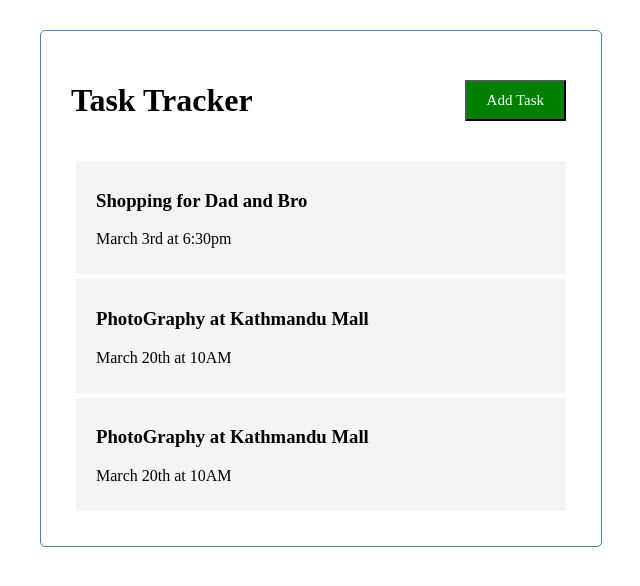
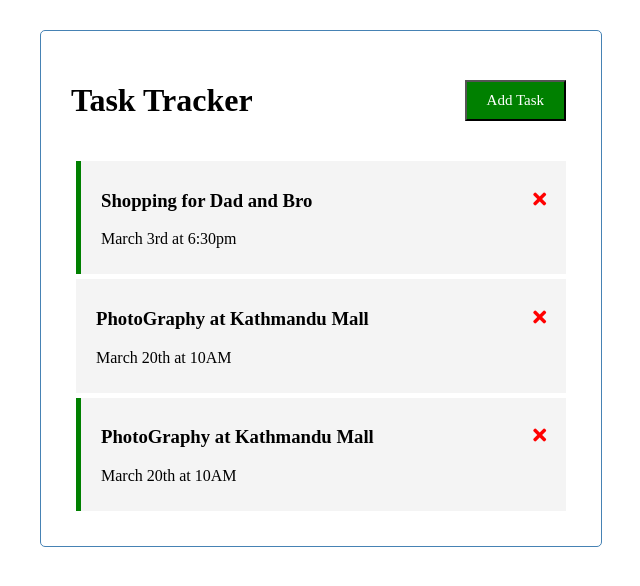
Before and after one commit to arjungautam1/Task-Tracker, a Vue app: page / in a window 1280 px wide. Shown: the top 586 px of the page, without its empty margins (319-959 px from the left). Built offline with nearby package versions, Linux system fonts and the light colour scheme.

Commit message:
delete the task

```diff
--- a/public/index.html
+++ b/public/index.html
@@ -5,6 +5,7 @@
     <meta http-equiv="X-UA-Compatible" content="IE=edge">
     <meta name="viewport" content="width=device-width,initial-scale=1.0">
     <link rel="icon" href="<%= BASE_URL %>favicon.ico">
+      <link rel="stylesheet" href="https://cdnjs.cloudflare.com/ajax/libs/font-awesome/5.15.2/css/all.min.css" />
     <title><%= htmlWebpackPlugin.options.title %></title>
   </head>
   <body>
--- a/src/App.vue
+++ b/src/App.vue
@@ -1,7 +1,7 @@
 <template>
   <div class="container">
     <Header title="Task Tracker"/>
-    <Tasks v-bind:tasks="tasks"/>
+    <Tasks @delete-task="deleteTask" v-bind:tasks="tasks"/>
   </div>
 
 </template>
@@ -21,6 +21,12 @@ export default {
       tasks: []
     }
   },
+  methods: {
+    deleteTask(id) {
+      if (confirm('Do you sure want to delete the task ?'))
+        this.tasks = this.tasks.filter((task) => task.id !== id)
+    },
+  },
   created() {
     this.tasks = [{
       id: 1,
@@ -35,10 +41,10 @@ export default {
         remainder: false
       },
       {
-          id: 2,
+        id: 3,
         text: 'PhotoGraphy at Kathmandu Mall',
         day: 'March 20th at 10AM',
-          remainder: false
+        remainder: true
       }
     ]
   }
--- a/src/components/Task.vue
+++ b/src/components/Task.vue
@@ -1,6 +1,8 @@
 <template>
-  <div class="task">
-    <h3>{{task.text}}</h3>
+  <div v-bind:class="[task.remainder ? 'remainder':'','task']">
+    <h3>{{task.text}}
+    <i @click="onDelete(task.id)" class="fas fa-times"></i>
+    </h3>
     <p>{{task.day}}</p>
   </div>
 </template>
@@ -10,6 +12,11 @@ export default {
   name: "Task",
   props:{
     task:Object
+  },
+  methods:{
+    onDelete(id){
+    this.$emit('delete-task',id)
+    }
   }
 }
 </script>
@@ -21,4 +28,16 @@ export default {
   padding:10px 20px;
   cursor: pointer;
 }
+
+.task h3{
+  display: flex;
+  /*align-items: center;*/
+  justify-content: space-between;
+}
+.fas{
+  color: red;
+}
+.task.remainder{
+  border-left: 5px solid green;
+}
 </style>
--- a/src/components/Tasks.vue
+++ b/src/components/Tasks.vue
@@ -1,6 +1,6 @@
 <template>
 <div v-bind:key="task.id" v-for="task in tasks">
-  <Task v-bind:task="task"/>
+  <Task @delete-task="$emit('delete-task', task.id)" v-bind:task="task"/>
 </div>
 </template>
 
@@ -13,7 +13,8 @@ export default {
   },
   components:{
     Task
-  }
+  },
+  emits:['delete-task'],
 
 }
 </script>
```
Lines whose indentation alone changed are shown as unchanged.
